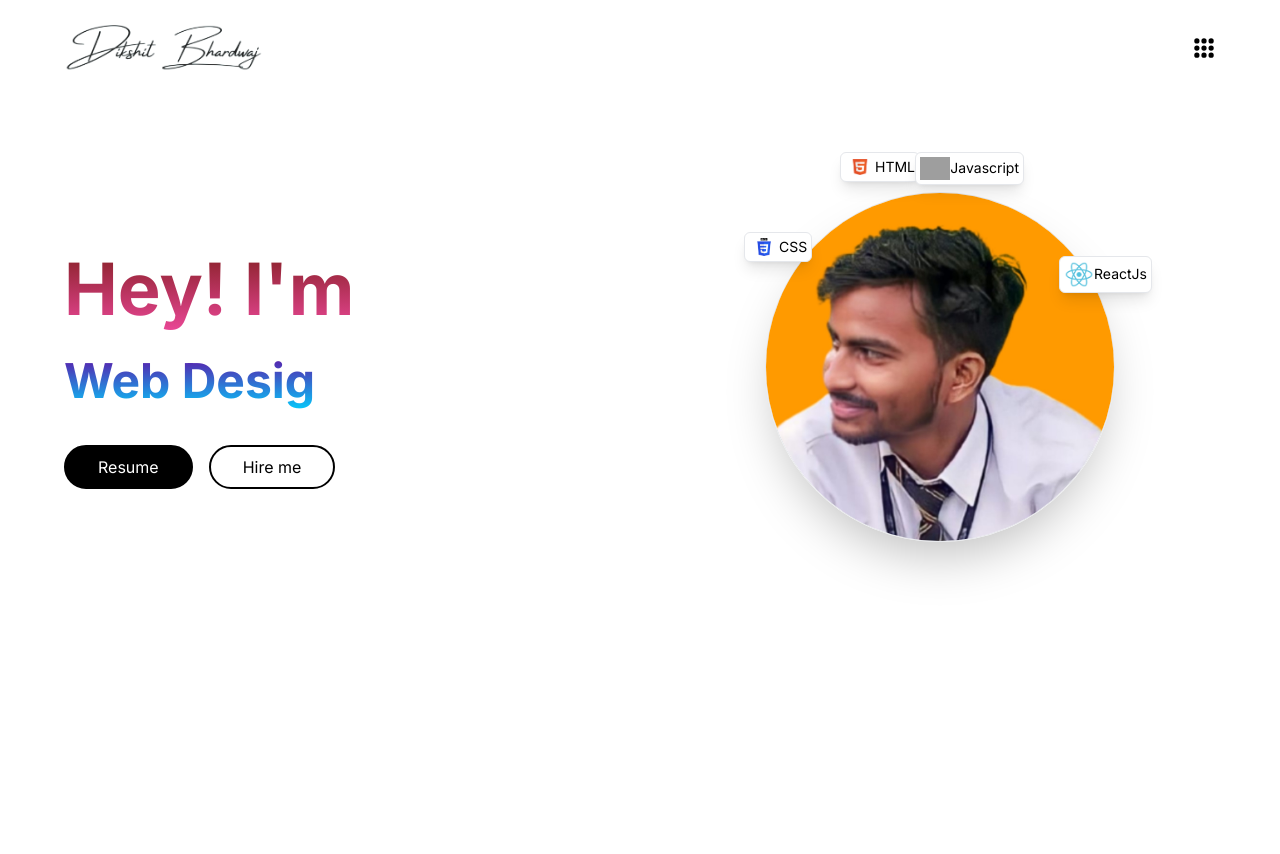
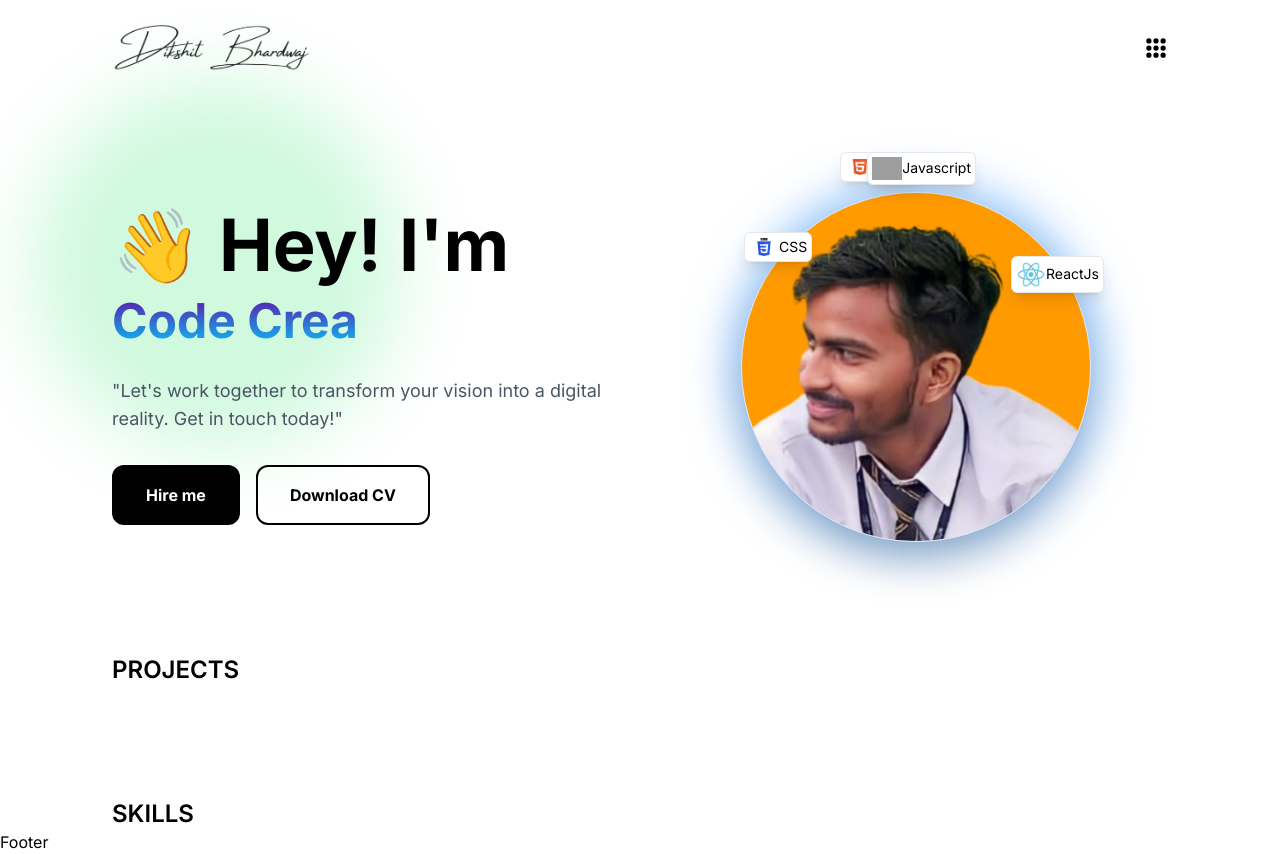
Before and after one commit to iamdikshit/Portfolio, a Next.js app in the folder frontend/: page / in a window 1280 px wide. Before the commit the page ends 800 px from the top, so only its background shows below. Built offline with nearby package versions, Linux system fonts and the light colour scheme; grey boxes are pictures that could not be loaded.

Commit message:
Hero section addede

```diff
--- a/frontend/app/page.js
+++ b/frontend/app/page.js
@@ -1,9 +1,12 @@
 // import Image from "next/image";
-import { Hero } from "../components/section";
+import { Hero, Skill, Project, Footer } from "../components/section";
 export default function Home() {
   return (
     <>
       <Hero />
+      <Project />
+      <Skill />
+      <Footer />
     </>
   );
 }
--- a/frontend/components/header/nav.jsx
+++ b/frontend/components/header/nav.jsx
@@ -1,22 +1,41 @@
+"use client";
+
 import Image from "next/image";
 import { images } from "@/public/images";
 import { IoApps, IoCloseCircleOutline } from "react-icons/io5";
+import { useState } from "react";
 const Nav = () => {
+  const [showMenu, setShowMenu] = useState(false);
+
+  const showMenuHandler = () => {
+    setShowMenu((prev) => !prev);
+  };
   return (
-    <header className="h-20 md:h-24 flex items-center justify-between bg-white px-4 md:px-8 lg:px-16 ">
+    <header className="h-20 relative md:h-24 flex items-center justify-between bg-transparent px-4 md:px-16 lg:px-28 ">
       <Image src={images.logo1} width={200} height={100} />
-      <nav className="hidden">
-        <ul className="hidden md:flex items-center gap-4">
+
+      {showMenu ? (
+        <button onClick={showMenuHandler} className=" z-50">
+          <IoCloseCircleOutline className="w-6 h-6 " />
+        </button>
+      ) : (
+        <button onClick={showMenuHandler} className=" z-50">
+          <IoApps className=" w-6 h-6" />
+        </button>
+      )}
+
+      {showMenu && (
+        <div className=" bg-white  fixed h-screen w-full z-30 top-0 left-0 flex items-center justify-center">
+          <nav className=" ">
+            <ul className="flex flex-col items-center gap-4 uppercase">
               <li>Home</li>
               <li>About</li>
               <li>Project</li>
               <li>Resume</li>
             </ul>
           </nav>
-      <button>
-        <IoApps className="w-6 h-6" />
-        <IoCloseCircleOutline className="w-6 h-6 hidden" />
-      </button>
+        </div>
+      )}
     </header>
   );
 };
--- /dev/null
+++ b/frontend/components/section/footer.jsx
@@ -0,0 +1,7 @@
+import React from "react";
+
+const Footer = () => {
+  return <div>Footer</div>;
+};
+
+export default Footer;
--- a/frontend/components/section/hero.jsx
+++ b/frontend/components/section/hero.jsx
@@ -2,27 +2,31 @@
 import { TypeAnimation } from "react-type-animation";
 import Image from "next/image";
 import { images } from "@/public/images";
-import { SmallCards, Button } from "../ui";
+import { SmallCards, Button, Blob } from "../ui";
 
 const Hero = () => {
   return (
-    <section className="hero px-4 md:px-8 lg:px-16">
-      <div className="inner-herosection grid grid-cols-1 gap-24  md:grid-cols-2 md:gap-12 mx-auto mt-24">
+    <section className="hero px-4 md:px-16 lg:px-28 ">
+      <div className="inner-herosection relative grid grid-cols-1 gap-24  md:grid-cols-2 md:gap-12 mx-auto mt-24">
+        <Blob
+          classess={
+            "bg-green-200 opacity-70 -top-28 -left-20 animate-blob-bounce blur-2xl "
+          }
+        />
+
         {/* // left section */}
         <div className="left-section flex flex-col items-center justify-center lg:items-start ">
-          <h1 className="text-6xl md:text-7xl font-bold bg-gradient-to-b from-red-900 to-pink-500 bg-clip-text text-transparent py-2">
-            Hey! I'm
-          </h1>
-          <br />
+          <h1 className="text-4xl lg:text-7xl font-bold mb-4 ">👋 Hey! I'm</h1>
+
           <TypeAnimation
             className="text-3xl  lg:text-5xl font-bold bg-gradient-to-b from-[#5b1aaa] to-[#00d4ff] bg-clip-text text-transparent pb-2  "
             sequence={[
               // Same substring at the start will only be typed out once, initially
               "Full Stack Develper.",
               1000, // wait 1s before replacing "Mice" with "Hamsters"
-              "Web Designer.",
+              "Code Creator.",
               1000,
-              "Javascript Developer.",
+              "Problem Solver.",
               1000,
             ]}
             wrapper="span"
@@ -30,24 +34,33 @@ const Hero = () => {
             style={{}}
             repeat={Infinity}
           />
+
+          <p className="mt-6 text-sm lg:text-lg text-gray-600 text-center lg:text-left ">
+            "Let's work together to transform your vision into a digital
+            reality. Get in touch today!"
+          </p>
           <div className="hero-btn mt-8 flex items-center gap-4">
             <Button
-              text={"Resume"}
+              text={"Hire me"}
               classess={
-                "text-base px-8 py-2 text-white bg-black border-solid border-2 border-black rounded-full "
+                "text-sm lg:text-base px-8 py-4 text-white font-bold bg-black border-solid border-2 border-black rounded-xl hover:text-black hover:bg-white transition-all ease-in-out  "
               }
             />
             <Button
-              text={"Hire me"}
+              text={"Download CV"}
+              type={"special"}
               classess={
-                "text-base px-8 py-2 text-black border-solid border-2 border-black rounded-full "
+                "text-sm lg:text-base px-8 py-4 text-black font-bold border-solid border-2 border-black rounded-xl "
               }
+              divClass={"bg-black"}
+              textColor={"text-white"}
             />
           </div>
         </div>
         {/* // Right section */}
         <div className="left-right   ">
           <div className="inner-right relative flex items-center justify-center">
+            <Blob classess={"bg-blue-300 blur-xl animate-blob  "} />
             <Image
               className="rounded-full shadow-2xl border "
               src={images.profile}
--- a/frontend/components/section/index.js
+++ b/frontend/components/section/index.js
@@ -1 +1,4 @@
 export { default as Hero } from "./hero";
+export { default as Skill } from "./skill";
+export { default as Project } from "./project";
+export { default as Footer } from "./footer";
--- /dev/null
+++ b/frontend/components/section/project.jsx
@@ -0,0 +1,11 @@
+import React from "react";
+
+const Project = () => {
+  return (
+    <section className="px-4 md:px-16 lg:px-28 mx-0 mt-28">
+      <h1 className="text-2xl font-semibold uppercase">Projects</h1>
+    </section>
+  );
+};
+
+export default Project;
--- /dev/null
+++ b/frontend/components/section/skill.jsx
@@ -0,0 +1,11 @@
+import React from "react";
+
+const Skill = () => {
+  return (
+    <section className="skill px-4 md:px-16 lg:px-28 mx-0 mt-28">
+      <h1 className="text-2xl font-semibold uppercase">Skills</h1>
+    </section>
+  );
+};
+
+export default Skill;
--- /dev/null
+++ b/frontend/components/ui/blob.jsx
@@ -0,0 +1,11 @@
+import React from "react";
+
+const Blob = (props) => {
+  return (
+    <div
+      className={`absolute h-96 w-96 rounded-full    mix-blend-multiply -z-20 ${props.classess}`}
+    ></div>
+  );
+};
+
+export default Blob;
--- a/frontend/components/ui/button.jsx
+++ b/frontend/components/ui/button.jsx
@@ -1,11 +1,25 @@
 import React from "react";
 
 const Button = (props) => {
-  return (
-    <button onClick={props.onclick} className={props.classess}>
-      {props.text}
-    </button>
-  );
+  if (props.type === "special")
+    return (
+      <button
+        className={`group relative overflow-hidden flex items-center justify-center border-2 bg-transparent  font-bold ${props.classess}`}
+      >
+        <div
+          className={`absolute translate-y-48   h-72 w-72 rounded-full transition-all duration-[500ms] ease-out group-hover:-translate-y-0 ${props.divClass}  `}
+        ></div>
+        <span className={`relative group-hover:${props.textColor}`}>
+          {props.text}
+        </span>
+      </button>
+    );
+  else
+    return (
+      <button onClick={props.onclick} className={props.classess}>
+        {props.text}
+      </button>
+    );
 };
 
 export default Button;
--- a/frontend/components/ui/index.js
+++ b/frontend/components/ui/index.js
@@ -1,2 +1,3 @@
 export { default as Button } from "@/components/ui/button";
 export { default as SmallCards } from "@/components/ui/smallcard";
+export { default as Blob } from "@/components/ui/blob";
--- a/frontend/tailwind.config.js
+++ b/frontend/tailwind.config.js
@@ -17,6 +17,40 @@ module.exports = {
         textGradient:
           "linear-gradient(180deg, rgba(117,4,215,1) 0%, rgba(91,26,170,1) 1%, rgba(125,36,220,1) 31%, rgba(87,90,231,1) 52%, rgba(0,212,255,1) 100%);",
       },
+      animation: {
+        blob: "blob 7s infinite",
+        "blob-bounce": "blob-bounce 7s infinite",
+      },
+      keyframes: {
+        blob: {
+          "0%": {
+            transform: "scale(1)",
+          },
+          "33%": {
+            transform: "scale(1.1)",
+          },
+          "66%": {
+            transform: "scale(0.9)",
+          },
+          "100%": {
+            transform: "scale(1)",
+          },
+        },
+        "blob-bounce": {
+          "0%": {
+            transform: "translate(0px,0px) scale(1)",
+          },
+          "33%": {
+            transform: "translate(30px,-50px) scale(1.1)",
+          },
+          "66%": {
+            transform: "translate(-20px,-20px) scale(0.9)",
+          },
+          "100%": {
+            transform: "translate(0px,0px) scale(1)",
+          },
+        },
+      },
     },
   },
   plugins: [],
```
Lines whose indentation alone changed are shown as unchanged.
